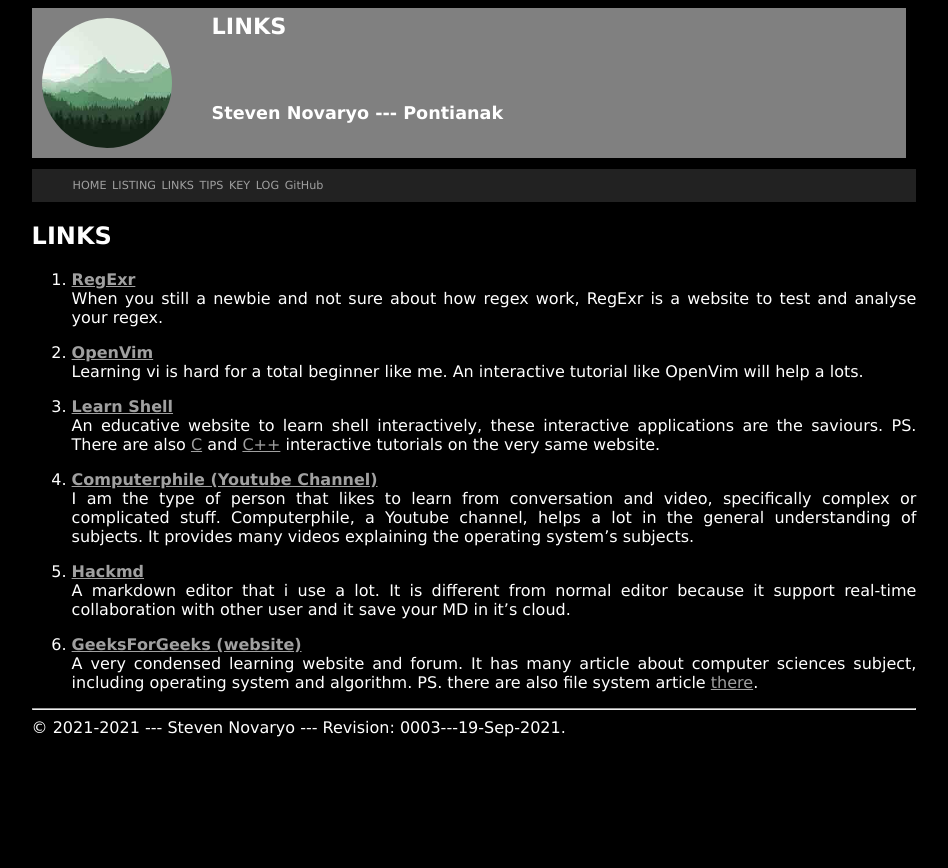
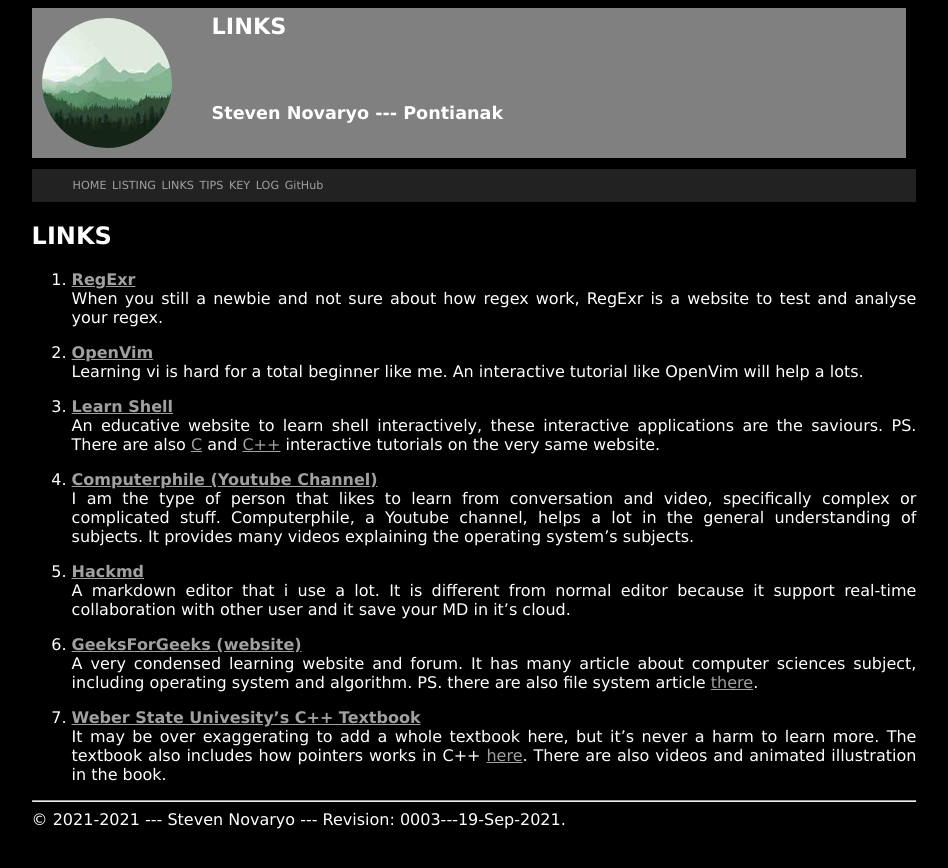
Before and after one commit to stevennovaryo/os212, a Jekyll site: the page built from links.md, in a window 1280 px wide. Shown: the top 868 px of the page, without its empty margins (166-1114 px from the left). Built offline with Jekyll 4.4.1, drawn with Linux system fonts in a browser that asks for light colours; our own code applies the rules of GitHub Pages for plain Markdown files.

Commit message:
[W04] update my links

```diff
--- a/links.md
+++ b/links.md
@@ -22,3 +22,6 @@
 
 6. <b>[GeeksForGeeks (website)](https://www.geeksforgeeks.org/)</b><br>
 A very condensed learning website and forum. It has many article about computer sciences subject, including operating system and algorithm. PS. there are also file system article [there](https://www.geeksforgeeks.org/file-systems-in-operating-system/).
+
+7. <b>[Weber State Univesity's C++ Textbook](http://icarus.cs.weber.edu/~dab/cs1410/textbook/index.html)</b><br>
+It may be over exaggerating to add a whole textbook here, but it's never a harm to learn more. The textbook also includes how pointers works in C++ [here](http://icarus.cs.weber.edu/~dab/cs1410/textbook/pointers.html). There are also videos and animated illustration in the book.
```
